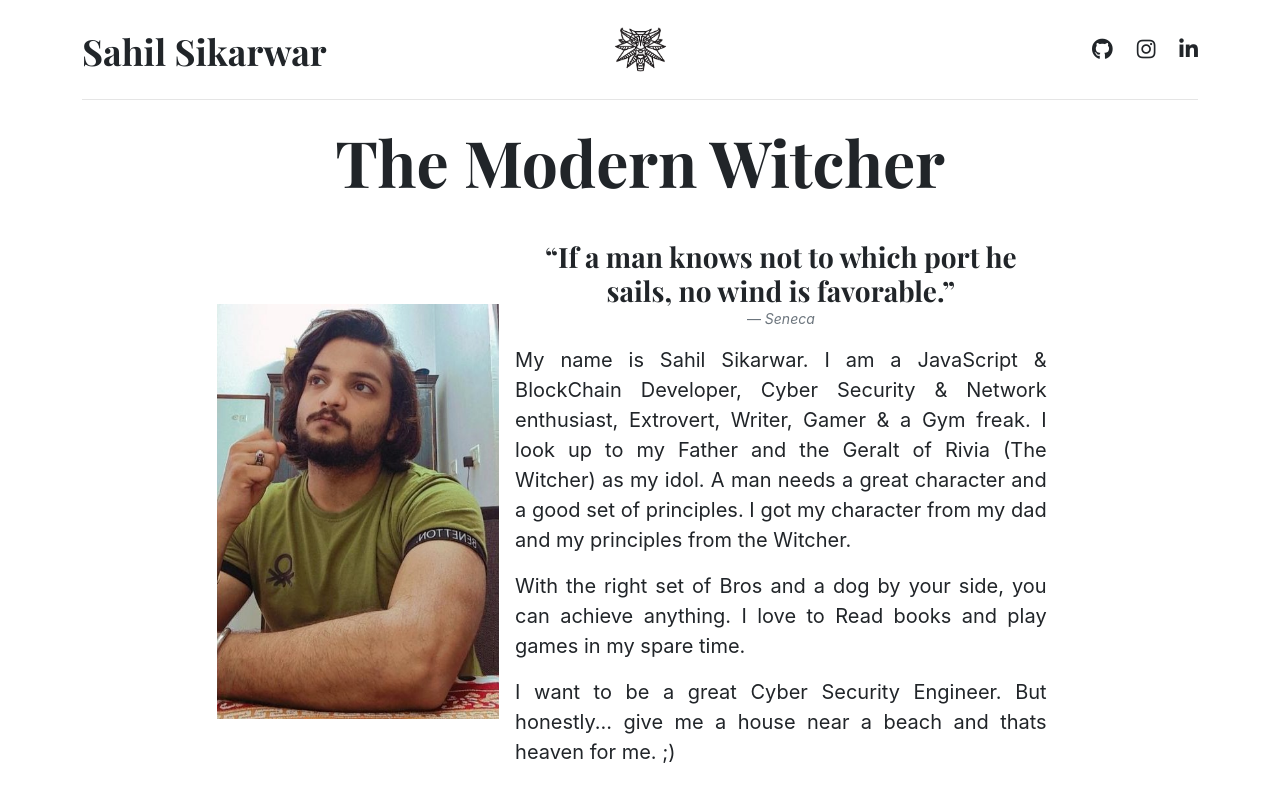
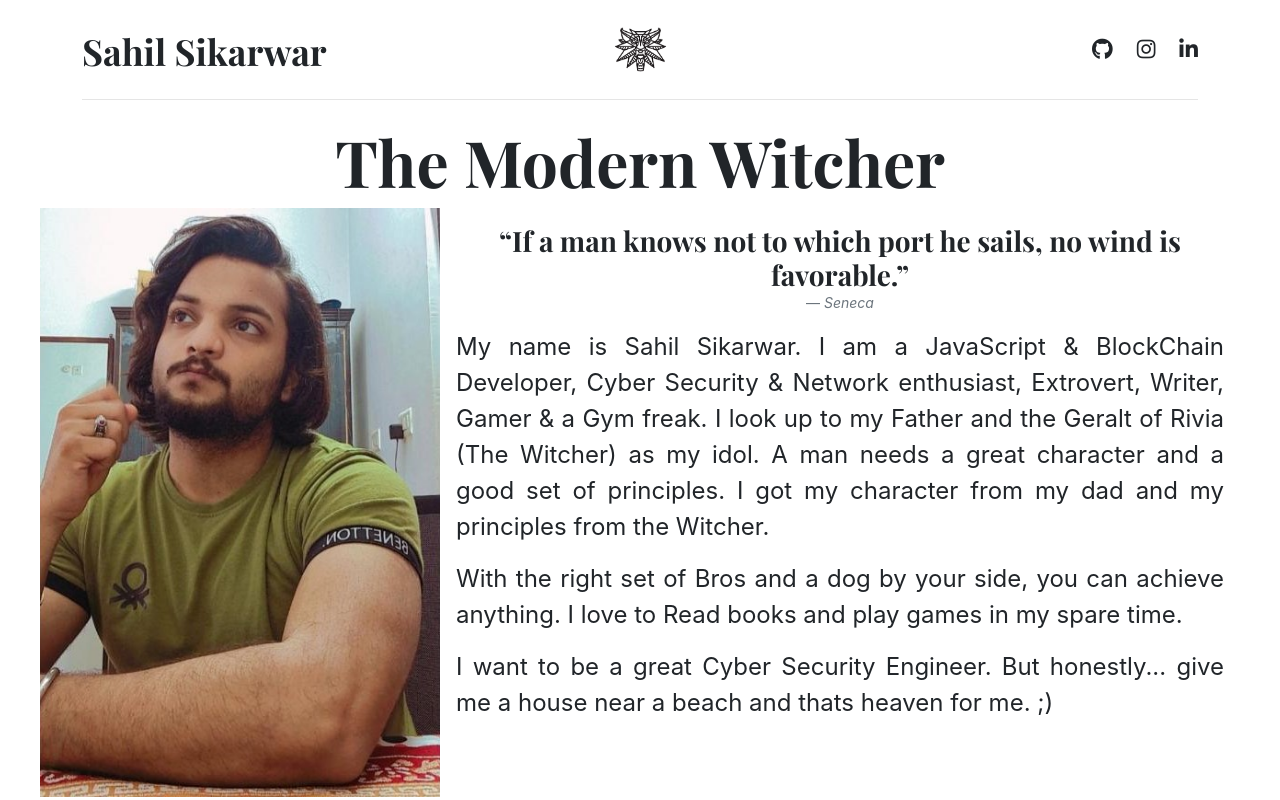
Before and after one commit to SahilSikarwar/portfolio, a React (Create React App) app: page / in a window 1280 px wide. Shown: the top 800 px of the page. Built offline with nearby package versions, Linux system fonts and the light colour scheme; a web font is replaced by a local one.

Commit message:
minor change

```diff
--- a/src/components/Home/Home.js
+++ b/src/components/Home/Home.js
@@ -10,26 +10,26 @@ function Home() {
     // Heading
     <div className="">
       <div className="jumbotron py-4">
-        <div className="container">
+        <div className="">
           <h1 className="display-3 text-center">The Modern Witcher</h1>
         </div>
 
         {/* Main content */}
 
         {/* Introduction card */}
-        <div className="row my-4">
-          <div className="col-2"></div>
-          <div className="col-8">
+        <div className="d-flex justify-content-center">
+          {/* <div className="col-1"></div> */}
+          <div className="">
             <div class="card mb-3" style={{ maxWidth: "1200px" }}>
               <div class="row g-0">
-                <div class="d-flex align-self-center col-md-4">
+                <div class="d-flex justify-content-center align-self-center col-lg-4">
                   <img
                     className="img-fluid"
                     src="/Images/sahil.jpg"
                     alt="..."
                   />
                 </div>
-                <div class="col-md-8">
+                <div class="col-lg-8">
                   <div class=" card-body">
                     <figure class="text-center">
                       <blockquote class="blockquote">
@@ -42,7 +42,7 @@ function Home() {
                         <cite title="Source Title">Seneca</cite>
                       </figcaption>
                     </figure>
-                    <p className="fs-5 card-text">
+                    <p className="fs-4 card-text">
                       <p>
                         My name is Sahil Sikarwar. I am a JavaScript &
                         BlockChain Developer, Cyber Security & Network
@@ -68,7 +68,7 @@ function Home() {
               </div>
             </div>
           </div>
-          <div className="col-2"></div>
+          {/* <div className="col-1"></div> */}
         </div>
       </div>
       <Experience />
```
